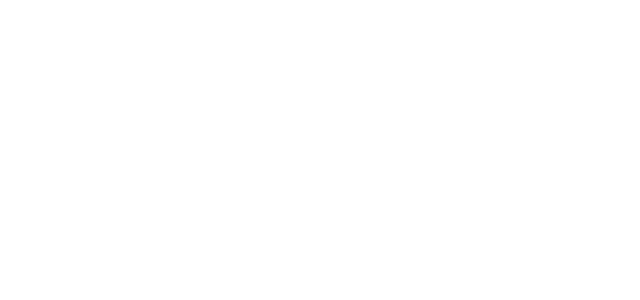
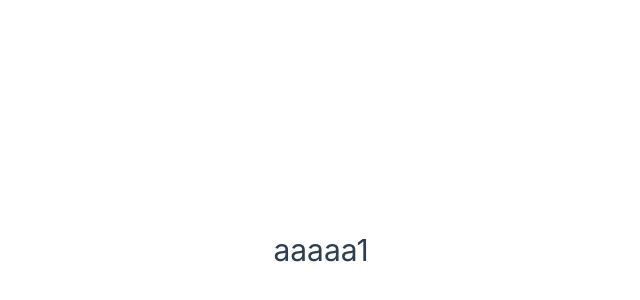
Before and after one commit to gahyu3/vue_sample_app, a Vue app in the folder vue_todo_front/frontend/: page /todos/1 in a window 1280 px wide. Before the commit this address had no page. Shown: the part 150-450 px from the top of the page, without its empty margins (319-959 px from the left). Built offline with nearby package versions, Linux system fonts and the light colour scheme.

Commit message:
todoカードに詳細ページのリンクを追加

```diff
--- /dev/null
+++ b/vue_todo_front/frontend/src/components/todos/Show.vue
@@ -0,0 +1,3 @@
+<template>
+  <h1>aaaaa{{ $route.params.id }}</h1>
+</template>
--- a/vue_todo_front/frontend/src/components/todos/Todos.vue
+++ b/vue_todo_front/frontend/src/components/todos/Todos.vue
@@ -1,7 +1,7 @@
 <template>
   <h1>{{ title }}</h1>
   <div v-for="todo in todos.slice(start, end)" class="todo_marigin">
-    <v-card variant="tonal">
+    <v-card variant="tonal" hover :href="`http://localhost:3001/todos/${todo.id}`">
       <p>id; {{ todo.id }}</p>
       <p>to: {{ todo.to }}</p>
       <p>do: {{ todo.do }}</p>
```
Also changed, not shown: vue_todo_front/frontend/src/router/index.js (+8 -1 lines).
